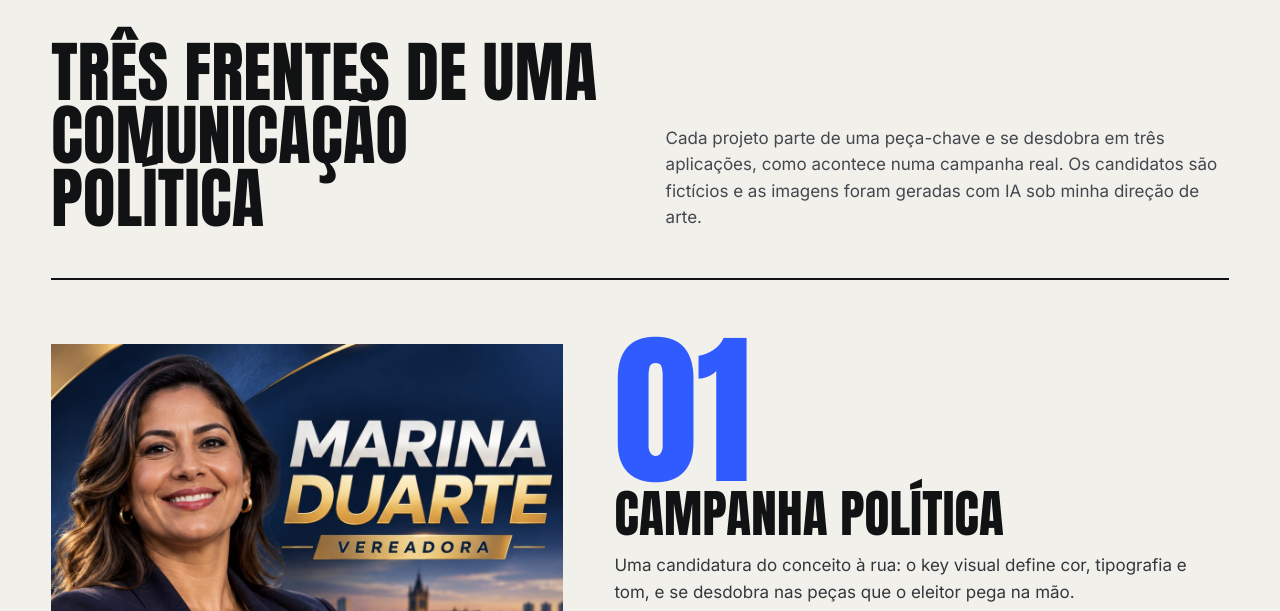
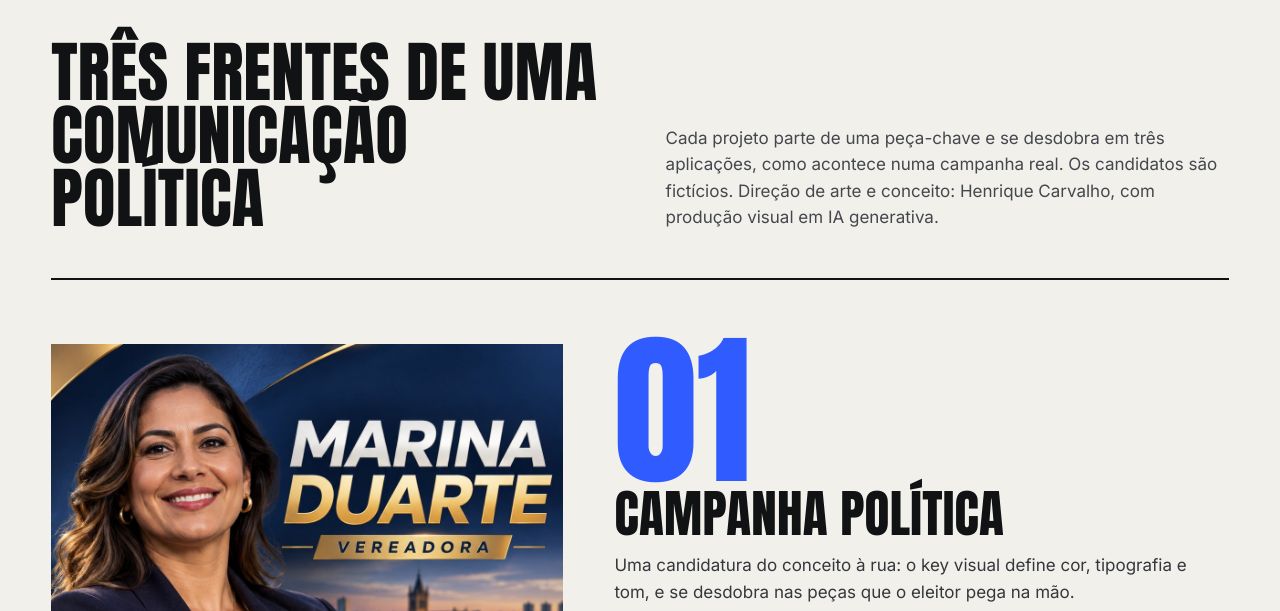
Before and after one commit to henrique-carvalho-dev/portfolio, a plain HTML site: page index.html in a window 1280 px wide. Shown: the part 860-1471 px from the top of the page. Drawn offline with Linux system fonts and the light colour scheme.

Commit message:
Pecas sem selo e texto de autoria ajustado

```diff
--- a/index.html
+++ b/index.html
@@ -49,7 +49,7 @@
   <section class="projetos" id="projetos" aria-labelledby="t-projetos">
     <div class="sec-cab">
       <h2 id="t-projetos">Três frentes de uma comunicação política</h2>
-      <p>Cada projeto parte de uma peça-chave e se desdobra em três aplicações, como acontece numa campanha real. Os candidatos são fictícios e as imagens foram geradas com IA sob minha direção de arte.</p>
+      <p>Cada projeto parte de uma peça-chave e se desdobra em três aplicações, como acontece numa campanha real. Os candidatos são fictícios. Direção de arte e conceito: Henrique Carvalho, com produção visual em IA generativa.</p>
     </div>
     <div id="lista-kv"></div>
   </section>
```
Also changed, not shown: img/kit/kv1-bandeiras.jpg, img/kit/kv1-outdoor.jpg, img/kit/kv1-santinho.jpg, img/kit/kv2-carrossel.jpg, img/kit/kv2-chave.jpg, img/kit/kv2-feed.jpg, img/kit/kv2-stories.jpg, img/kit/kv3-adesivos.jpg, img/kit/kv3-camisas.jpg, img/kit/kv3-cartazes.jpg, 1 other file.
